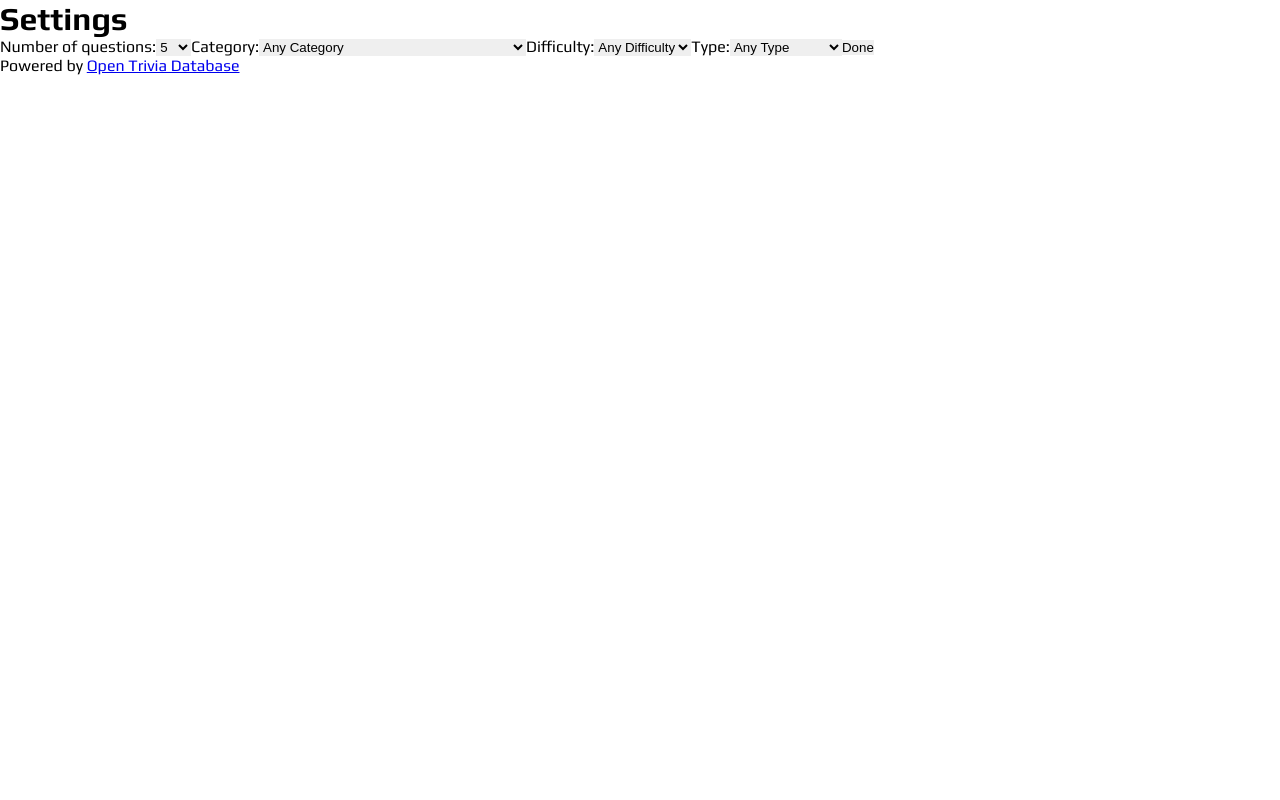
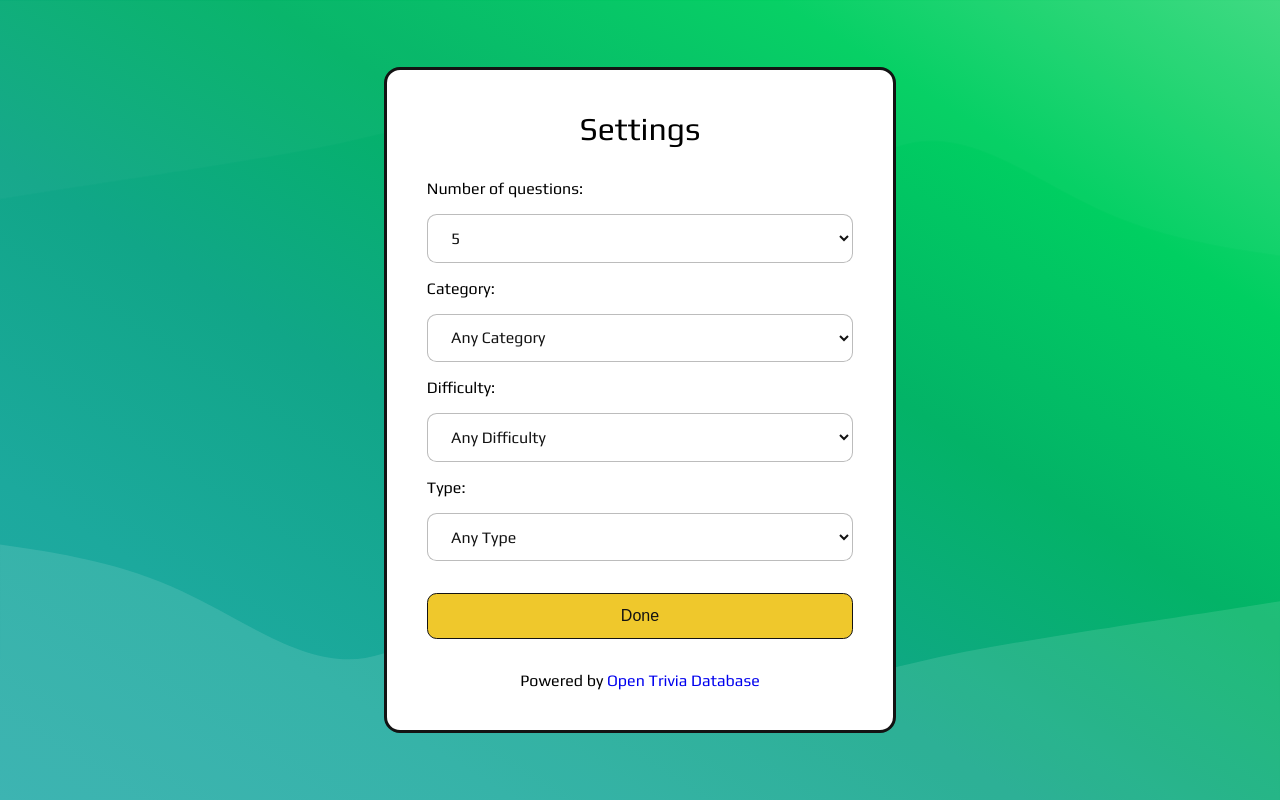
Before and after one commit to raphaelalmeidamartins/trivia, a React (Create React App) app: page /#/game/settings in a window 1280 px wide. Built offline with nearby package versions, Linux system fonts and the light colour scheme.

Commit message:
style: Settings page.

```diff
--- a/src/components/SettingsForm.js
+++ b/src/components/SettingsForm.js
@@ -1,12 +1,8 @@
 import PropTypes from 'prop-types';
 import React, { Component } from 'react';
-// import { MdEmail } from "react-icons/md";
-// import { RiGameFill, RiUser3Fill } from "react-icons/ri";
 import { connect } from 'react-redux';
 import { actionUpdateSettings, actionResetGame, actionGetToken } from '../redux/actions';
-// import trivia from "../assets/imgs/trivia.png";
-// import { actionGetToken, actionUpdatePlayerData } from "../redux/actions";
-import '../sass/components/LoginForm.css';
+import '../sass/components/SettingsForm.css';
 
 class SettingsForm extends Component {
   constructor() {
--- a/src/pages/Settings.js
+++ b/src/pages/Settings.js
@@ -1,7 +1,8 @@
 import React, { Component } from 'react';
 import PropTypes from 'prop-types';
 import SettingsForm from '../components/SettingsForm';
-// import '../sass/pages/Settings.css';
+import '../sass/pages/Settings.css';
+import wave from '../assets/imgs/wave.svg';
 
 class Settings extends Component {
   render() {
@@ -10,6 +11,8 @@ class Settings extends Component {
     return (
       <main className="Settings">
         <SettingsForm history={ history } />
+        <img className="Settings-wave" src={ wave } alt="" />
+        <img className="Settings-wave-upsidedown" src={ wave } alt="" />
       </main>
     );
   }
--- /dev/null
+++ b/src/sass/components/SettingsForm.css
@@ -0,0 +1,81 @@
+.SettingsForm {
+  -webkit-box-align: center;
+      -ms-flex-align: center;
+          align-items: center;
+  background-color: white;
+  border: 3px solid #131313;
+  border-radius: 1rem;
+  display: -webkit-box;
+  display: -ms-flexbox;
+  display: flex;
+  -webkit-box-orient: vertical;
+  -webkit-box-direction: normal;
+      -ms-flex-flow: column nowrap;
+          flex-flow: column nowrap;
+  padding: 2.5rem;
+  max-width: 90vw;
+  z-index: 1;
+}
+
+.SettingsForm h1 {
+  font-weight: 400;
+  margin-bottom: 2rem;
+}
+
+.SettingsForm select {
+  background-color: white;
+  border: 1px solid #13131348;
+  border-radius: 0.6rem;
+  color: #131313;
+  font-family: Play, sans-serif;
+  font-size: 1rem;
+  margin-top: 1rem;
+  padding: 0.8rem 1.2rem;
+  width: 100%;
+}
+
+.SettingsForm label {
+  margin-bottom: 1rem;
+  position: relative;
+  width: 100%;
+}
+
+.SettingsForm button {
+  -webkit-box-align: center;
+      -ms-flex-align: center;
+          align-items: center;
+  background-color: #efc82c;
+  border: 1px solid #131313;
+  border-radius: 0.6rem;
+  color: #131313;
+  cursor: pointer;
+  display: -webkit-box;
+  display: -ms-flexbox;
+  display: flex;
+  font-size: 1rem;
+  -webkit-box-pack: center;
+      -ms-flex-pack: center;
+          justify-content: center;
+  margin-top: 1rem;
+  padding: 0.8rem 1.2rem;
+  text-align: center;
+  width: 100%;
+}
+
+.SettingsForm button:disabled {
+  opacity: 0.5;
+}
+
+.SettingsForm button:hover:not(:disabled) {
+  -webkit-filter: brightness(120%);
+          filter: brightness(120%);
+}
+
+.SettingsForm p {
+  margin-top: 2rem;
+}
+
+.SettingsForm p a {
+  text-decoration: none;
+}
+/*# sourceMappingURL=SettingsForm.css.map */
--- /dev/null
+++ b/src/sass/components/SettingsForm.scss
@@ -0,0 +1,44 @@
+@import "../abstracts/_colors";
+@import "../abstracts/_radius";
+@import "../abstracts/_mixins";
+
+.SettingsForm {
+  @include box(center);
+  max-width: 90vw;
+  z-index: 1;
+
+  h1 {
+    font-weight: 400;
+    margin-bottom: 2rem;
+  }
+
+  select {
+    background-color: $primary-color;
+    border: 1px solid $divider-color;
+    border-radius: $input-buttons-radius;
+    color: $text-icons;
+    font-family: Play, sans-serif;
+    font-size: 1rem;
+    margin-top: 1rem;
+    padding: 0.8rem 1.2rem;
+    width: 100%;
+  }
+
+  label {
+    margin-bottom: 1rem;
+    position: relative;
+    width: 100%
+  }
+
+  button {
+    @include button($accent-color, 1rem, 100%);
+  }
+
+  p {
+    margin-top: 2rem;
+
+    a {
+      text-decoration: none;
+    }
+  }
+}
--- a/src/sass/pages/Settings.css
+++ b/src/sass/pages/Settings.css
@@ -1,7 +1,36 @@
 .Settings {
-  padding: 2.5rem;
+  -webkit-box-align: center;
+      -ms-flex-align: center;
+          align-items: center;
+  background-image: -webkit-gradient(linear, left bottom, right top, from(#24aaa8), color-stop(#1ca99d), color-stop(#11a688), color-stop(#03b367), color-stop(#00cf61), to(#3ad97f));
+  background-image: linear-gradient(to right top, #24aaa8, #1ca99d, #11a688, #03b367, #00cf61, #3ad97f);
+  background-size: cover;
+  display: -webkit-box;
+  display: -ms-flexbox;
+  display: flex;
+  -webkit-box-pack: center;
+      -ms-flex-pack: center;
+          justify-content: center;
+  padding: 2rem 0;
+  min-height: 100vh;
+  min-width: 100vw;
 }
 
-.Settings h1 {
-  margin-bottom: 1rem;
+.Settings-wave {
+  bottom: 0;
+  opacity: 0.8;
+  position: fixed;
+  width: 100%;
+  z-index: 0;
 }
+
+.Settings-wave-upsidedown {
+  opacity: 0.2;
+  position: fixed;
+  top: 0;
+  -webkit-transform: rotate(180deg);
+          transform: rotate(180deg);
+  width: 100%;
+  z-index: 0;
+}
+/*# sourceMappingURL=Settings.css.map */
--- /dev/null
+++ b/src/sass/pages/Settings.scss
@@ -0,0 +1,29 @@
+@import '../abstracts/_gradients';
+
+.Settings {
+  align-items: center;
+  background-image: $gradient-five;
+  background-size: cover;
+  display: flex;
+  justify-content: center;
+  padding: 2rem 0;
+  min-height: 100vh;
+  min-width: 100vw;
+}
+
+.Settings-wave {
+  bottom: 0;
+  opacity: 0.8;
+  position: fixed;
+  width: 100%;
+  z-index: 0;
+}
+
+.Settings-wave-upsidedown {
+  opacity: 0.2;
+  position: fixed;
+  top: 0;
+  transform: rotate(180deg);
+  width: 100%;
+  z-index: 0;
+}
```
Also changed, not shown: src/sass/abstracts/_gradients.scss (+10 -0 lines), 2 other files (tests, documents, lock files or other folders).
